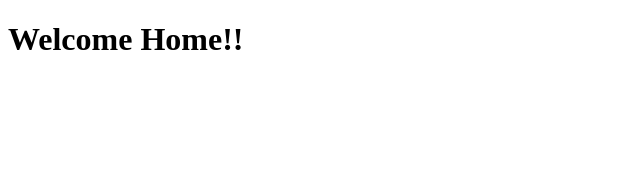
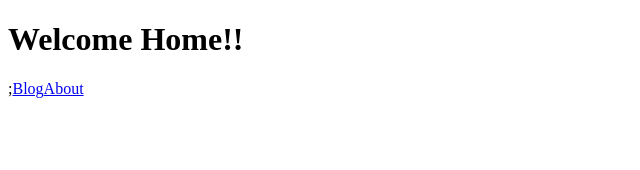
Before and after one commit to Yash-Bobde/Next_Tech, a Next.js app: page / in a window 1280 px wide. Shown: the top 170 px of the page, without its empty margins (0-640 px from the left). Built offline with nearby package versions, Linux system fonts and the light colour scheme.

Commit message:
Add navigation links to Blog and About pages on the Home page

```diff
--- a/src/app/page.tsx
+++ b/src/app/page.tsx
@@ -1,3 +1,9 @@
+import Link from "next/link";
 export default function Home(){
-    return <h1>Welcome Home!!</h1>;
+    return(
+    <> <h1>Welcome Home!!</h1>;
+    <Link href="/blog">Blog</Link>
+    <Link href="/about">About</Link>
+    </>
+    );
 }
```
